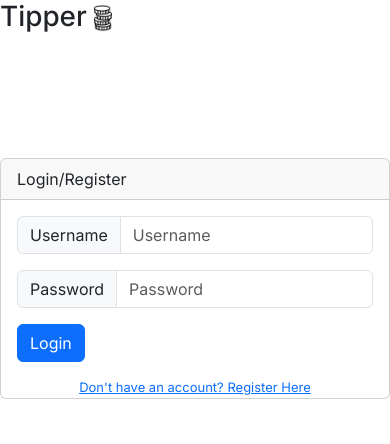
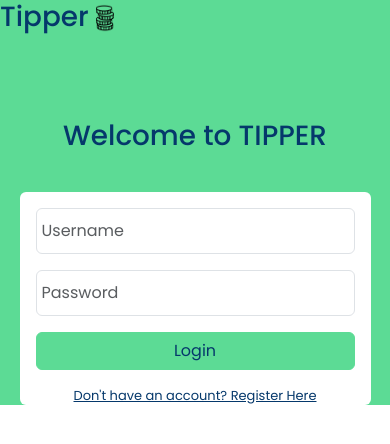
Before and after one commit to Tipper-final-project/front-end, a Next.js app: page / in a window 390 px wide. Shown: the top 444 px of the page. Built offline with nearby package versions, Linux system fonts and the light colour scheme; no server answers; what cryptr would draw is missing.

Commit message:
styling to login page

```diff
--- a/src/app/Components/Login.js
+++ b/src/app/Components/Login.js
@@ -5,6 +5,7 @@ import { useRouter } from "next/navigation";
 import Loading from "./Loading";
 import RegisterPage from "../registerpage/page";
 import cryptr from "cryptr";
+
 
 const Login = () => {
   const router = useRouter();
@@ -32,14 +33,11 @@ const Login = () => {
 
   return (
     <div>
+      <h1 className="login-title">Welcome to TIPPER</h1>
       <form className="login-card" onSubmit={handleLogin}>
-        <div className="card " style={{ width: 540 + "px" }}>
-          <div className="card-header">Login/Register</div>
+        <div className="card " style={{ width: 90 + "%" }}>
           <div className="card-body">
             <div className="input-group mb-3">
-              <span className="input-group-text" id="basic-addon1">
-                Username
-              </span>
               <input
                 type="text"
                 className="form-control"
@@ -53,9 +51,6 @@ const Login = () => {
               ) : null}
             </div>
             <div className="input-group mb-3">
-              <span className="input-group-text" id="basic-addon1">
-                Password
-              </span>
               <input
                 type="password"
                 className="form-control"
--- a/src/app/page.js
+++ b/src/app/page.js
@@ -3,12 +3,15 @@ import Header from "./Components/Header";
 import Login from "./Components/Login";
 import React, { useState } from "react";
 import "../output.css";
+import background from '../../src/background.png'
 
 export default function Home() {
   return (
     <>
+    <div className="background" style={{ backgroundImage: `url(${background.src})` }}>
       <Header />
       <Login />
+    </div>
     </>
   );
 }
--- a/src/input.scss
+++ b/src/input.scss
@@ -1,12 +1,35 @@
+@import url('https://fonts.googleapis.com/css2?family=Poppins:ital,wght@0,100;0,200;0,300;0,400;0,500;0,600;0,700;0,800;0,900;1,100;1,200;1,300;1,400;1,500;1,600;1,700;1,800;1,900&display=swap');
+
 @media only screen and (max-width: 450px) {
   .login-card {
     display: flex;
     justify-content: center;
-    margin-top: 30%;
+    margin-top: 10%;
     .register-link {
       font-size: small;
       text-align: center;
     }
+    .card {
+      border: none;
+    }
+    .btn {
+      width: 100%;
+      background-color: #5CDB95;
+      border-color: #5CDB95;
+      color: #05386B;
+    }
+    .form-control{
+      padding: 10px 0px 10px 5px;
+    }
+    .form-control:focus {
+      border: #5CDB95;
+      box-shadow: 0 0 0 0.10rem #5CDB95;
+    }
+}
+  .login-title {
+  text-align: center;
+  margin-top: 20%;
+
   }
 
   .profileDiv {
@@ -77,11 +100,23 @@
     display: inline-block;
   }
 
-  body {
-    background-color: white;
-  }
-
   .register-title {
     margin-top: 5%;
   }
+
+  * {
+    color: #05386B;
+    font-family: "Poppins";
+
+  }
+
+  a {
+    color: #05386B;
+  }
+
+  .background{
+    width: 100%;
+    height: 100%;
+  }
+
 }
--- a/src/output.css
+++ b/src/output.css
@@ -1,12 +1,33 @@
+@import url("https://fonts.googleapis.com/css2?family=Poppins:ital,wght@0,100;0,200;0,300;0,400;0,500;0,600;0,700;0,800;0,900;1,100;1,200;1,300;1,400;1,500;1,600;1,700;1,800;1,900&display=swap");
 @media only screen and (max-width: 450px) {
   .login-card {
     display: flex;
     justify-content: center;
-    margin-top: 30%;
+    margin-top: 10%;
   }
   .login-card .register-link {
     font-size: small;
     text-align: center;
+  }
+  .login-card .card {
+    border: none;
+  }
+  .login-card .btn {
+    width: 100%;
+    background-color: #5CDB95;
+    border-color: #5CDB95;
+    color: #05386B;
+  }
+  .login-card .form-control {
+    padding: 10px 0px 10px 5px;
+  }
+  .login-card .form-control:focus {
+    border: #5CDB95;
+    box-shadow: 0 0 0 0.1rem #5CDB95;
+  }
+  .login-title {
+    text-align: center;
+    margin-top: 20%;
   }
   .profileDiv {
     display: flex;
@@ -65,11 +86,19 @@
   .tipper {
     display: inline-block;
   }
-  body {
-    background-color: white;
-  }
   .register-title {
     margin-top: 5%;
+  }
+  * {
+    color: #05386B;
+    font-family: "Poppins";
+  }
+  a {
+    color: #05386B;
+  }
+  .background {
+    width: 100%;
+    height: 100%;
   }
 }
 
```
Also changed, not shown: src/background.png (added), 1 other file (tests, documents, lock files or other folders).
